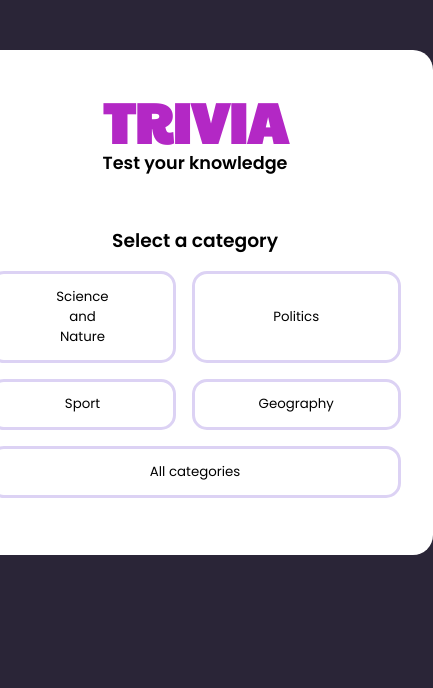
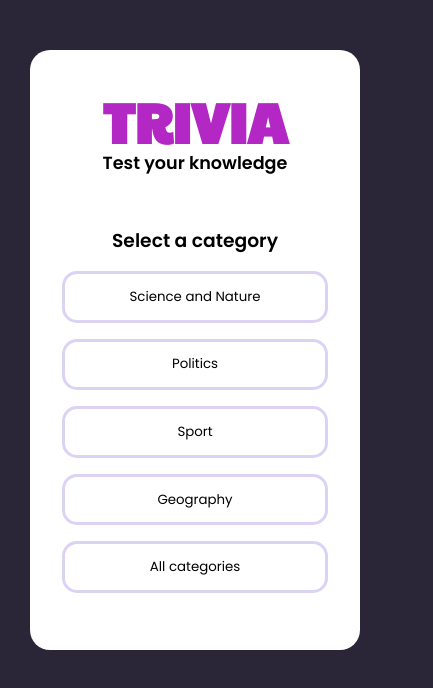
Before and after one commit to kroman02/trivia_quiz_game, a React (Vite) app: page / in a window 390 px wide. Shown: the top 688 px of the page, 433 px wide, since content can reach past the window. Built offline with nearby package versions, Linux system fonts and the light colour scheme; no server answers.

Commit message:
changed size of category selection box

```diff
--- a/src/style.css
+++ b/src/style.css
@@ -339,6 +339,8 @@ background: #dcd2f4;
 
 @media (max-width: 700px){
 
+
+
     .answersContainer {
         display: grid;
         grid-template-columns: 1fr;
@@ -349,6 +351,25 @@ background: #dcd2f4;
     .submitQuestions{
         font-size: 1rem;
     }
+
+    .categories {
+        display: grid;
+        grid-template-columns: 1fr;
+        gap: 1rem;
+        margin-top: 50px;
+        margin-bottom: 25px
+    }
+
+    .cat_selection {
+        grid-column: span 1;
+    }
+    .col-span-2 {
+        grid-column: span 1;
+    }
+    .start_container{
+        width: 100;
+        padding: 2rem;
+    }
 }
 
 /* font-family: 'Paytone One', sans-serif;
```
